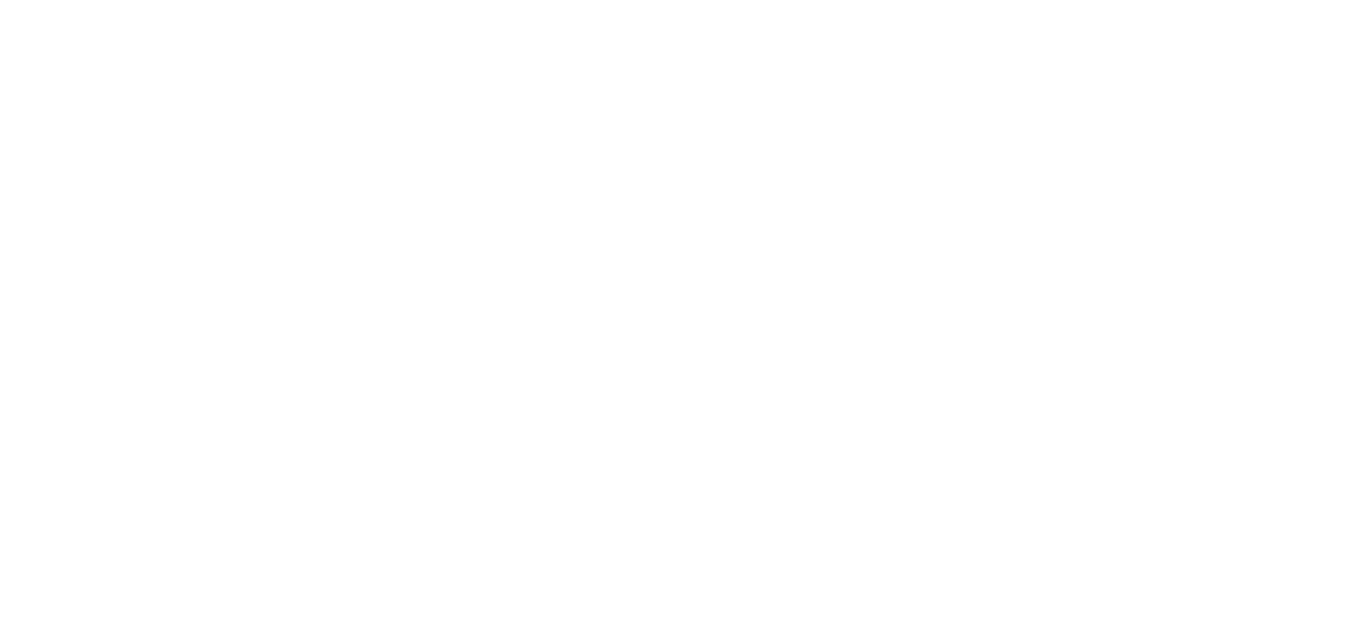
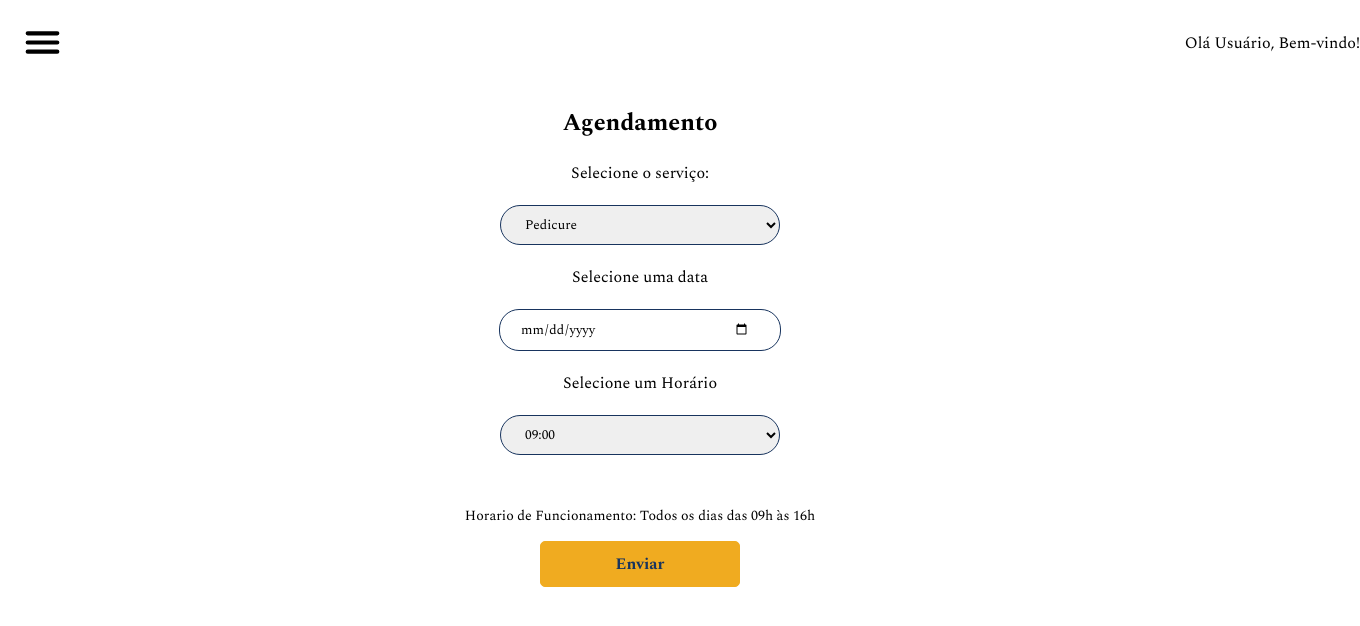
Before and after one commit to palmsb/projetoAgendamentov1, a React (Vite) app: page /agendamento in a window 1280 px wide. Before the commit this address had no page. Shown: the top 626 px of the page, 1360 px wide, since content can reach past the window. Built offline with nearby package versions, Linux system fonts and the light colour scheme.

Commit message:
feat: novas rotas, novos links, criação de pagina de agendamento, serviços, pagina principal, components sideBar e NavBar. A fazer: meus agendamentos e pagina do administrador

```diff
--- a/package.json
+++ b/package.json
@@ -13,6 +13,7 @@
     "axios": "^1.7.7",
     "react": "^18.3.1",
     "react-dom": "^18.3.1",
+    "react-icons": "^5.3.0",
     "react-router-dom": "^6.26.2"
   },
   "devDependencies": {
--- a/src/App.css
+++ b/src/App.css
@@ -56,7 +56,7 @@ span{
 }
 
 
-form{
+.divTXT form{
   display: flex;
   flex-direction: column;
   gap: 10px
@@ -85,3 +85,199 @@ form{
   color:#18345E;
   cursor: pointer;
 }
+
+
+.iconeMenu{
+  display: flex;
+  justify-content: space-between;
+  align-items: center;
+  width: 170vh;
+  padding-top: 20px;
+}
+
+
+.iconeBar{
+  margin-left: 20px;
+  cursor: pointer;
+}
+
+.sideB{
+  background-color: #18345E;
+  height: 100vh;
+  width: 200px;
+  position: absolute;
+  top: 0;
+
+}
+
+.iconeX{
+  display: flex;
+  padding: 20px;
+  cursor: pointer;
+  color: white;
+}
+
+.topSide{
+  display: flex;
+
+}
+.perfil{
+  margin-top: 20px;
+  margin-left: 20px;
+  display: flex;
+  font-size: 12px;
+  gap: 10px;
+}
+
+.sideB{
+  display: flex;
+  flex-direction: column;
+  gap: 130px;
+  color: white;
+}
+
+.side{
+  display: flex;
+  flex-direction: column;
+  justify-content: space-between;
+  align-items: center;
+  gap: 150px;
+  color: white;
+  padding: 10px;
+}
+
+.side a{
+  color: white;
+  list-style-type: none;
+  text-decoration: none;
+  cursor: pointer;
+}
+
+.servicosSide{
+  display: flex;
+  flex-direction: column;
+  justify-content: space-between;
+  align-items: flex-start;
+  font-size: 15px;
+  padding: 5px;
+  gap: 15px;
+}
+
+.redes{
+  display: flex;
+  align-items: center;
+  gap: 15px;
+  justify-content: center;
+  color: white;
+  cursor: pointer;
+}
+
+a:hover{
+  color: #767de9;
+}
+
+
+.mainData{
+  display: flex;
+  flex-direction: column;
+  align-items: center;
+  justify-content: center;
+  text-align: center;
+  color:#18345E;
+}
+
+.mainData p{
+  font-size: 12px;
+  margin-bottom: 10px;
+}
+
+.mainData img{
+  width: 25%;
+}
+
+.mainData iframe{
+  border: solid 1px white;
+}
+
+.servicos{
+  display: flex;
+  gap: 30px;
+  flex-direction: column;
+  justify-content: flex-start;
+  align-items: center;
+  padding: 50px;
+  color: #18345E;
+}
+
+.servicos h1{
+  font-size: 35px;
+}
+
+.itemServico{
+  display: flex;
+  width: 300px;
+  justify-content: space-between;
+  padding: 5px;
+  border: 1px solid #18345E;
+  border-radius: 20px;
+  padding: 15px 40px 15px 40px;
+
+}
+
+.itemServico h2 {
+  color: #18345E;
+
+}
+.agenda{
+  display: flex;
+  flex-direction: column;
+  justify-content: center;
+  align-items: center;
+  padding-top: 40px;
+  gap: 20px;
+}
+.agenda form{
+  display: flex;
+  flex-direction: column;
+  align-items: center;
+  gap: 20px;
+
+}
+
+.agenda select   {
+  width: 280px;
+  border: 1px solid #18345E;
+  border-radius: 20px;
+  height: 40px;
+  padding: 0px 40px 0px 20px;
+
+}
+
+.agenda input{
+  width: 230px;
+  border: 1px solid #18345E;
+  border-radius: 20px;
+  height: 40px;
+  padding: 0px 30px 0px 20px;
+}
+
+.agenda button{
+  background-color: #F0AB20;
+  border: 1px solid #F0AB20;
+  padding: 10px;
+  border-radius: 5px;
+  font-weight: bolder;
+  font-size: 16px;
+  margin-top: 20px;
+  margin-bottom: 20px;
+  color:#18345E;
+  cursor: pointer;
+  width: 200px;
+
+}
+
+.agenda p{
+  margin-top: 30px;
+  margin-bottom: -25px;
+  font-size: 14px;
+}
--- a/src/App.jsx
+++ b/src/App.jsx
@@ -1,6 +1,8 @@
 import Cadastro from './cadastro';
-
+import Principal from './mainPage'
 import Entrar from './entrar';
+import Agendamento from './agendamento';
+import Servicos from './servicos';
 
 import {BrowserRouter as Router, Routes, Route} from 'react-router-dom';
 
@@ -10,6 +12,9 @@ const AppRoutes = () => {
             <Routes>
                 <Route path='/' element={<Entrar/>}></Route>
                 <Route path='/cadastro' element={<Cadastro/>}></Route>
+                <Route path='/mainPage' element={<Principal/>}></Route>
+                <Route path='/agendamento' element={<Agendamento/>}></Route>
+                <Route path='/servicos' element={<Servicos/>}></Route>
             </Routes>
         </Router>
 
--- /dev/null
+++ b/src/agendamento.jsx
@@ -0,0 +1,48 @@
+import { IoMenu } from "react-icons/io5";
+import './App.css'
+import NavBar from './components/navBar'
+
+function Agendamento() {
+
+
+  return (
+
+    <>
+      <section className='mainPage'>
+        <NavBar></NavBar>
+      </section>
+
+      <section className="agenda">
+        <h1>Agendamento</h1>
+
+        {/* colocar o action */}
+        <form>
+            <label htmlFor="servico">Selecione o serviço:</label>
+            <select id="servico" name="servico" >
+                <option value="Pedicure">Pedicure</option>
+                <option value="Manicure">Manicure</option>
+                <option value="Pé e Mão">Pé e Mão</option>
+                <option value="Spa dos Pés">Spa dos Pés</option>
+            </select>
+
+            <label htmlFor="data">Selecione uma data</label>
+            <input name="data" type="date"></input>
+
+            <label htmlFor="horario">Selecione um Horário</label>
+            <select name="horario" >
+                <option value="09:00">09:00</option>
+                <option value="11:00">11:00</option>
+                <option value="14:00">14:00</option>
+                <option value="16:00">16:00</option>
+            </select>
+
+            <p>Horario de Funcionamento: Todos os dias das 09h às 16h</p>
+
+            <button className='btnEntrar' type="submit">Enviar</button>
+        </form>
+      </section>
+    </>
+  )
+}
+
+export default Agendamento
--- /dev/null
+++ b/src/components/navBar.jsx
@@ -0,0 +1,27 @@
+import { useState } from 'react';
+import '../App.css'
+import { IoMenu } from "react-icons/io5";
+import SideBar from './sideBar';
+import { IoIosLogOut } from "react-icons/io";
+
+
+function NavBar() {
+  const [sideBar, setSideBar] = useState(false)
+
+  const showSideBar = () => setSideBar(!sideBar)
+
+  return (
+    <>
+      <nav>
+        <div className='iconeMenu'>
+          <IoMenu onClick={showSideBar} className='iconeBar' size={45}/>
+          {sideBar && <SideBar active={setSideBar} /> }
+
+          <p>Olá Usuário, Bem-vindo!</p>
+        </div>
+      </nav>
+    </>
+  )
+}
+
+export default NavBar
--- /dev/null
+++ b/src/components/sideBar.jsx
@@ -0,0 +1,49 @@
+import { useState } from 'react';
+import '../App.css'
+import { IoMdClose } from "react-icons/io";
+import { LiaFacebookSquare } from "react-icons/lia";
+import { BsInstagram } from "react-icons/bs";
+import { ImWhatsapp } from "react-icons/im";
+import { IoIosLogOut } from "react-icons/io";
+
+
+const SideBar = ({ active }) => {
+
+    const closeSideBar = () => {
+        active(false)
+  }
+
+
+  return (
+    <>
+      <div className='sideB'sideBar = {active}>
+        <div className='topSide'>
+          <div className='perfil'>
+            <img src="../src/img/fotoLogin.jpg" width={30}></img>
+            <h3>Olá Fulana</h3>
+          </div>
+        <IoMdClose className='iconeX' onClick ={closeSideBar} size={30}/>
+        </div>
+
+        <div className='side'>
+          <div className='servicosSide'>
+          <a href='/mainPage'><h1>Inicio</h1></a>
+          <a href='/agendamento'><h1>Agendamentos</h1></a>
+          <a href='/servicos'><h1>Serviços</h1></a>
+          <h1>Meus Agendamentos</h1>
+          <a href="/"><p>Sair</p></a>
+          </div>
+
+          <div className='redes'>
+            <a href='https://www.facebook.com' target='_blank'><LiaFacebookSquare size={40}/></a>
+            <a href='https://www.instagram.com' target='_blank'><BsInstagram size={30}/></a>
+            <a href='https://web.whatsapp.com' target='_blank'><ImWhatsapp size={30}/></a>
+          </div>
+        </div>
+
+      </div>
+    </>
+  )
+}
+
+export default SideBar
--- /dev/null
+++ b/src/mainPage.jsx
@@ -0,0 +1,29 @@
+import { IoMenu } from "react-icons/io5";
+import './App.css'
+import NavBar from './components/navBar'
+
+function Principal() {
+
+
+  return (
+    <>
+      <section className='mainPage'>
+        <NavBar></NavBar>
+
+      </section>
+
+      <section className="mainData">
+        <div>
+          <img src="src/img/fotoAgenda.png"></img>
+        </div>
+        <div>
+          <h2>Localização</h2>
+          <p>Rua Conselheiro Junqueira Ayres, 165 - Dois de Julho, Salvador - BA, 40070-080</p>
+          <iframe src="https://www.google.com/maps/embed?pb=!1m18!1m12!1m3!1d3887.828969523719!2d-38.51380504548932!3d-12.982788571315227!2m3!1f0!2f0!3f0!3m2!1i1024!2i768!4f13.1!3m3!1m2!1s0x71604930ba7d801%3A0xc202520745bddbd7!2sShopping%20Piedade!5e0!3m2!1spt-BR!2sbr!4v1728227731228!5m2!1spt-BR!2sbr" width="500" height="250" ></iframe>
+        </div>
+      </section>
+    </>
+  )
+}
+
+export default Principal
--- /dev/null
+++ b/src/servicos.jsx
@@ -0,0 +1,46 @@
+import { IoMenu } from "react-icons/io5";
+import './App.css'
+import NavBar from './components/navBar'
+
+function Servicos() {
+
+
+  return (
+    <>
+    <section className='mainPageServico'>
+      <NavBar></NavBar>
+
+    </section>
+
+    <section className="servicos">
+
+        <h1>Serviços:</h1>
+
+        <div className="itemServico">
+            <h2>Pé e Mão</h2>
+            <h2>R$ 30,00</h2>
+        </div>
+
+        <div className="itemServico">
+            <h2>Pedicure</h2>
+            <h2>R$ 30,00</h2>
+        </div>
+
+        <div className="itemServico">
+            <h2>Manicure</h2>
+            <h2>R$ 55,00</h2>
+        </div>
+
+        <div className="itemServico">
+            <h2>Spa dos Pés</h2>
+            <h2>R$ 70,00</h2>
+
+
+     </div>
+    </section>
+
+  </>
+  )
+}
+
+export default Servicos
```
Also changed, not shown: src/img/fotoAgenda.png (added), 1 other file (tests, documents, lock files or other folders).
